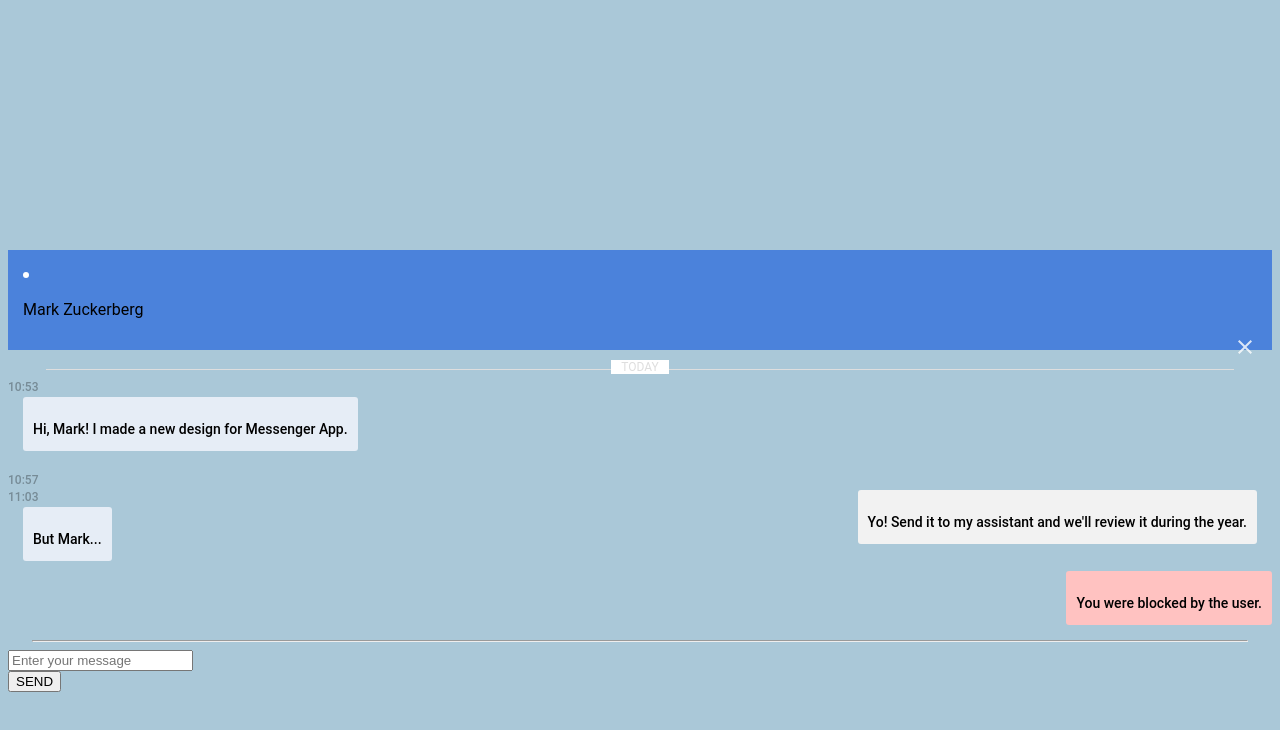
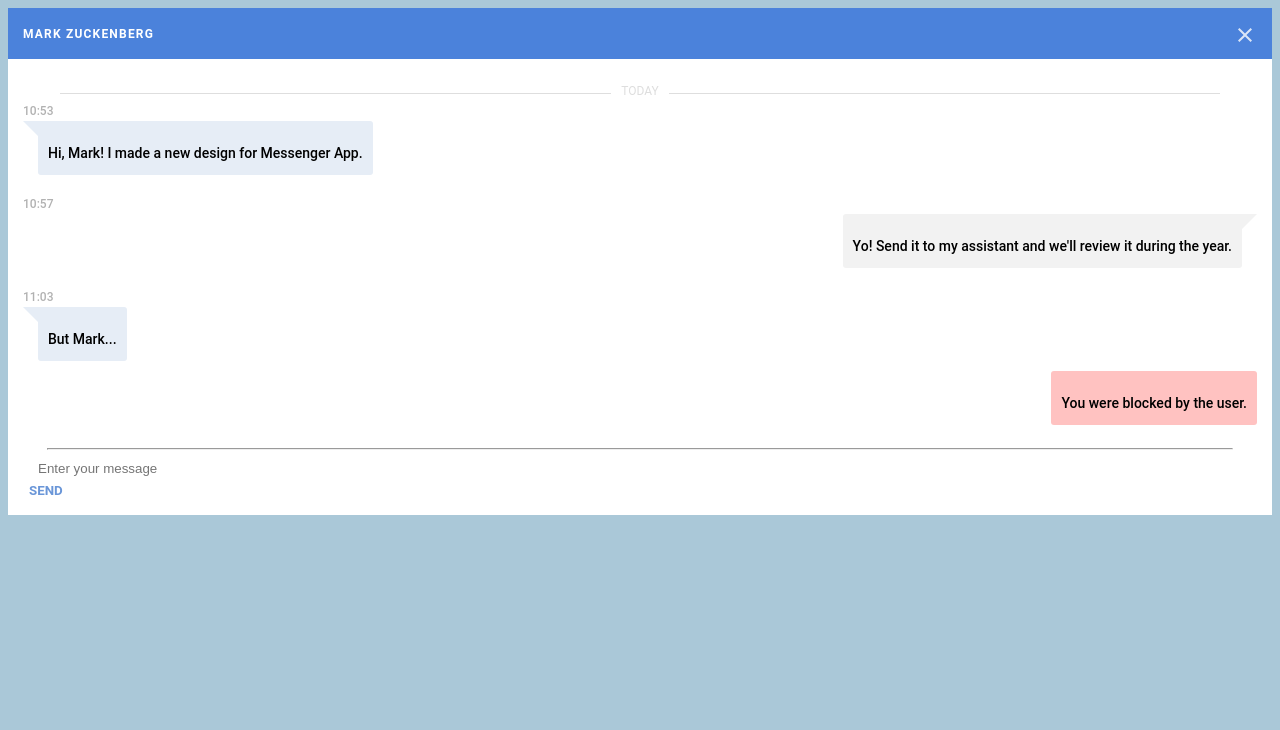
Before and after one commit to abdilakhatovak/frontend-cours, a plain HTML site: page index.html in a window 1280 px wide. Drawn offline with Linux system fonts and the light colour scheme.

Commit message:
added changes

```diff
--- a/index.html
+++ b/index.html
@@ -3,36 +3,38 @@
 <head>
     <meta charset="UTF-8">
     <meta name="viewport" content="width=device-width, initial-scale=1.0">
-    <title>SMS</title>
     <link rel="stylesheet" href="styles.css">
+    <title>sms</title>
 </head>
 <body>
     <div class="container">
         <div class="row">
-            <div class="message-column">
+            <div class="col-sm-4 message">
                 <div class="sender">
-                    <div id="avatar"></div>
-                    <p class="mark">Mark Zuckerberg</p>
-                    <img class="exit" src="img\close.svg" alt="close">
+                    <div id="circle"></div>
+                    <p class="name">Mark Zuckenberg</p>
+                    <img class="exit" src="img\close.svg" alt="close button">
                 </div>
-                <div class="body">
+                <div class="chat-body">
                     <p class="date"><span>today</span></p>
                     <div class="sent-message">
                         <p class="time sent">10:53</p>
-                        <div class="msg-body">
+                        <div class="msg-body tri-right left-top">
                             <div class="talktext">
                                 <p>Hi, Mark! I made a new design for Messenger App.</p>
                             </div>
                         </div>
                     </div>
+                    <div class="clear"></div>
                     <div class="received-message">
-                        <p class="time">10:57</p>
-                        <div class="msg-body">
+                        <p class="time received">10:57</p>
+                        <div class="msg-body tri-right right-top">
                             <div class="talktext">
                                 <p>Yo! Send it to my assistant and we'll review it during the year.</p>
                             </div>
                         </div>
                     </div>
+                    <div class="clear"></div>
                     <div class="sent-message">
                         <p class="time sent">11:03</p>
                         <div class="msg-body tri-right left-top">
@@ -41,6 +43,7 @@
                             </div>
                         </div>
                     </div>
+                    <div class="clear"></div>
                     <div class="received-message">
                         <div class="msg-body banned">
                             <div class="talktext">
@@ -48,6 +51,7 @@
                             </div>
                         </div>
                     </div>
+                    <div class="clear"></div>
                     <hr>
                     <form class="form-inline">
                         <div class="form-group">
@@ -57,9 +61,6 @@
                     </form>
                 </div>
             </div>
-    </div>
-</div>
-
-
+        </div></div>
 </body>
 </html>
--- a/styles.css
+++ b/styles.css
@@ -96,7 +96,7 @@
     padding-bottom: 0px;
 }
 
-.received {
+.received-message .msg-body {
     text-align: right;
 }
 
@@ -110,3 +110,86 @@
     background-color: #ffc2c1;
     margin-right: 0px;
 }
+/* chatt bubbles triangles */
+.tri-right .left-top:before {
+    content: ' ';
+    position: absolute;
+    width: 0;
+    height: 0;
+    left: -40px;
+    right: auto;
+    top: -8px;
+    bottom: auto;
+    border: 32px solid;
+    border-color: #e6edf6 transparent transparent transparent;
+}
+
+.tri-right.left-top:after {
+    content: ' ';
+    position: absolute;
+    width: 0;
+    height: 0;
+    left: -15px;
+    right: auto;
+    top: 0px;
+    bottom: auto;
+    border: 15px solid;
+    border-color: #e6edf6 transparent transparent transparent;
+}
+
+.tri-right.right-top:before {
+	content: ' ';
+	position: absolute;
+	width: 0;
+	height: 0;
+    left: auto;
+	right: -15px;
+    top: 0;
+	border: 15px solid;
+	border-color: #f2f2f2 transparent transparent transparent;
+}
+
+.tri-right.right-top:after {
+	content: ' ';
+	position: absolute;
+	width: 0;
+	height: 0;
+    left: auto;
+	right: -20px;
+    top: 0px;
+	border-color: #f2f2f2 transparent transparent transparent;
+}
+
+.form-group {
+    width: 80%;
+}
+
+.form-control {
+    border: none;
+    margin-top: 0px;
+    height: 20px;
+    padding-left: 15px;
+}
+
+.form-control:focus {
+    border: none;
+    box-shadow: none;
+}
+
+.btn {
+    background-color: transparent;
+    color: #6a96d8;
+    font-weight: 700;
+    font-family: Roboto, sans-serif;
+    border: none;
+    height: 20px;
+}
+
+.btn:hover {
+    background-color: transparent;
+    color: #6a96d8;
+    font-weight: 700;
+    font-family: Roboto, sans-serif;
+    border: none;
+    height: 20px;
+}
```
Lines whose indentation alone changed are shown as unchanged.
